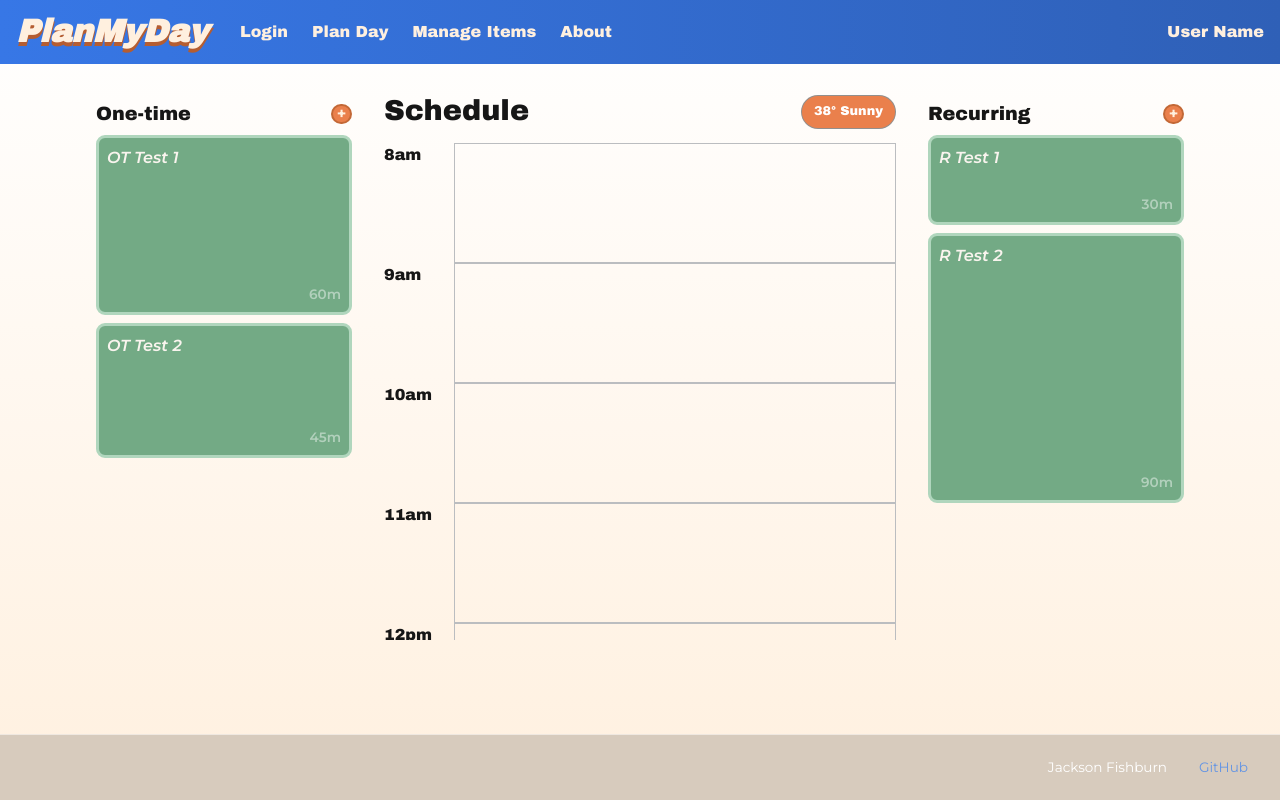
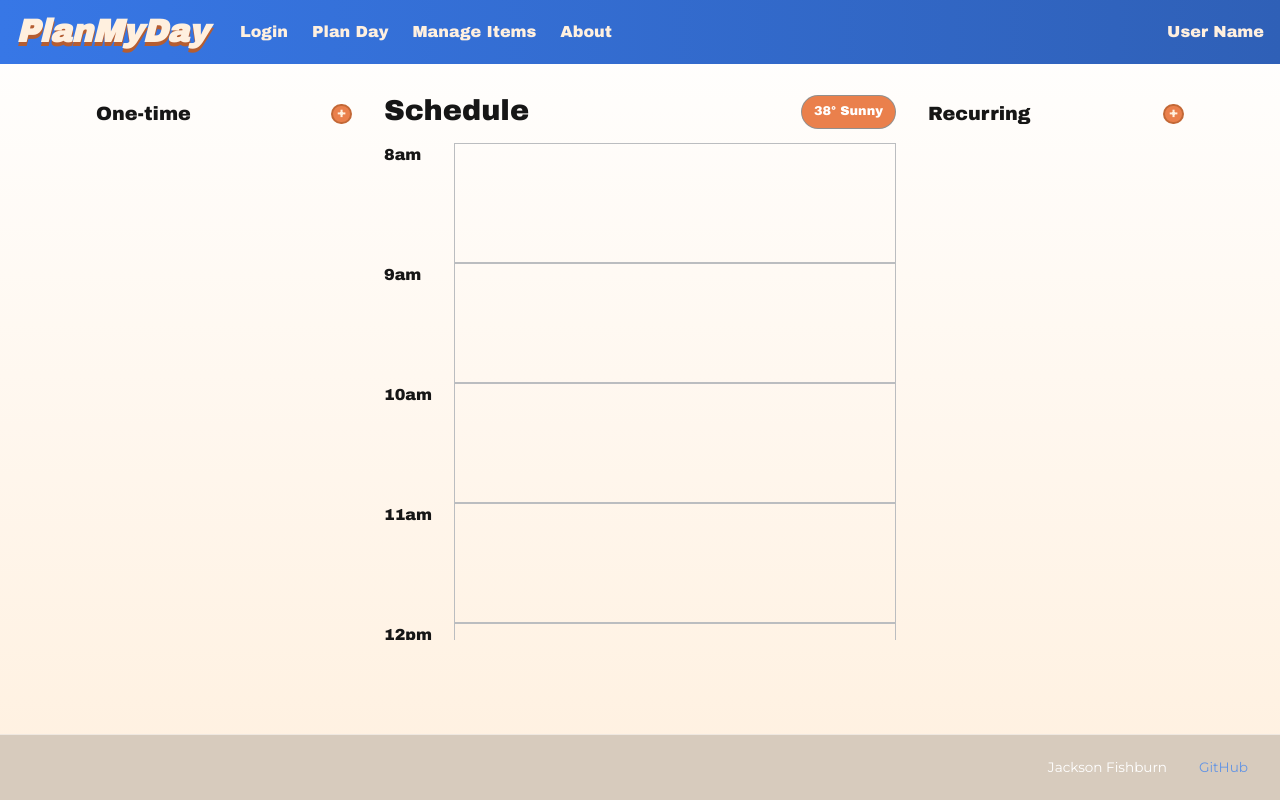
Before and after one commit to jacksonfishburn/dailyplanner, a React (Vite) app: page /plan in a window 1280 px wide. Built offline with nearby package versions, Linux system fonts and the light colour scheme.

Commit message:
local storage system added

```diff
--- a/src/app.jsx
+++ b/src/app.jsx
@@ -1,4 +1,4 @@
-import React, {useState} from 'react';
+import React, { useState, useEffect } from 'react';
 import 'bootstrap/dist/css/bootstrap.min.css';
 import './app.css';
 import { BrowserRouter, NavLink, Routes, Route } from 'react-router-dom';
@@ -6,14 +6,14 @@ import Login from './login/login';
 import Plan from './plan/plan';
 import Items from './items/items';
 import About from './about/about';
+import { db } from './storage';
 
 export default function App() {
-  const [items, setItems] = useState([
-    { name: 'OT Test 1', time: 60, isRecurring: false },
-    { name: 'OT Test 2', time: 45, isRecurring: false },
-    { name: 'R Test 1', time: 30, isRecurring: true },
-    { name: 'R Test 2', time: 90, isRecurring: true },
-  ]);
+  const [items, setItems] = useState(() => db.getItems() ?? []);
+
+  useEffect(() => {
+    db.setItems(items);
+  }, [items]);
 
   return (
     <BrowserRouter>
@@ -25,24 +25,16 @@ export default function App() {
               <nav>
                 <ul className="nav-links">
                   <li>
-                    <NavLink className="nav-link" to="">
-                      Login
-                    </NavLink>
+                    <NavLink className="nav-link" to="">Login</NavLink>
                   </li>
                   <li>
-                    <NavLink className="nav-link" to="plan">
-                      Plan Day
-                    </NavLink>
+                    <NavLink className="nav-link" to="plan">Plan Day</NavLink>
                   </li>
                   <li>
-                    <NavLink className="nav-link" to="items">
-                      Manage Items
-                    </NavLink>
+                    <NavLink className="nav-link" to="items">Manage Items</NavLink>
                   </li>
                   <li>
-                    <NavLink className="nav-link" to="about">
-                      About
-                    </NavLink>
+                    <NavLink className="nav-link" to="about">About</NavLink>
                   </li>
                 </ul>
               </nav>
@@ -69,7 +61,6 @@ export default function App() {
           <br />
           <a href="https://github.com/jacksonfishburn/dailyplanner">GitHub</a>
         </footer>
-
       </div>
     </BrowserRouter>
   );
--- a/src/plan/plan.jsx
+++ b/src/plan/plan.jsx
@@ -2,19 +2,16 @@ import React, { useState, useMemo, useEffect } from 'react';
 import './plan.css';
 import { useNavigate } from 'react-router-dom';
 import Schedule from './schedule';
-
+import { db } from '../storage';
 
 export default function Plan({ items, setItems }) {
-  const [scheduledItems, setScheduledItems] = useState(() => {
-    const saved = localStorage.getItem('scheduledItems');
-    return saved ? JSON.parse(saved) : [];
-  });
+  const [scheduledItems, setScheduledItems] = useState(() => db.getScheduledItems() ?? []);
   const [listDragOver, setListDragOver] = useState(false);
   const navigate = useNavigate();
   const pixelsPerMinute = 3;
 
   useEffect(() => {
-    localStorage.setItem('scheduledItems', JSON.stringify(scheduledItems));
+    db.setScheduledItems(scheduledItems);
   }, [scheduledItems]);
 
   const oneTimeItems = useMemo(() =>
--- /dev/null
+++ b/src/storage.js
@@ -0,0 +1,17 @@
+export const db = {
+  getItems: () => {
+    const saved = localStorage.getItem('items');
+    return saved ? JSON.parse(saved) : null;
+  },
+  setItems: (items) => {
+    localStorage.setItem('items', JSON.stringify(items));
+  },
+
+  getScheduledItems: () => {
+    const saved = localStorage.getItem('scheduledItems');
+    return saved ? JSON.parse(saved) : null;
+  },
+  setScheduledItems: (scheduledItems) => {
+    localStorage.setItem('scheduledItems', JSON.stringify(scheduledItems));
+  },
+};
```
Lines whose indentation alone changed are shown as unchanged.
